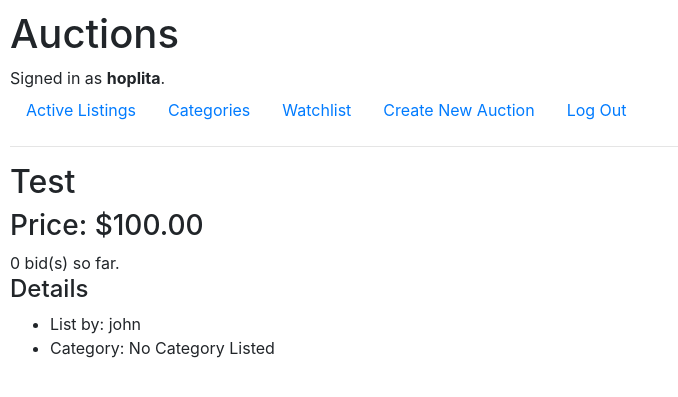
After one commit to pszumanski/CS50W, a Django app: page /auctions/3 in a window 1280 px wide. The commit adds this page. Shown: the top 397 px of the page, without its empty margins (0-678 px from the left). Run offline with Django 3.2, Linux system fonts and the light colour scheme; a user stored in the database is signed in; data comes from the database, SQL or seed files in the repository; both versions use the stored data as it was after the commit; data that the repository does not hold is empty; some libraries are stand-ins or nearby versions.

Commit message:
Project 2 - Most features implemented or partly implemented

```diff
--- a/commerce/auctions/models.py
+++ b/commerce/auctions/models.py
@@ -1,3 +1,5 @@
+from datetime import datetime
+
 from django.contrib.auth.models import AbstractUser
 from django.db import models
 
@@ -10,14 +12,21 @@ class Category(models.Model):
     category = models.CharField(max_length=64, unique=True)
     adult_only = models.BooleanField(default=True)
 
+    def __str__(self):
+        return self.category
+
 
 class Auction(models.Model):
-    seller = models.ForeignKey(User, on_delete=models.CASCADE)
     title = models.CharField(max_length=100)
     description = models.TextField()
-    starting_bid = models.IntegerField()
+    seller = models.ForeignKey(User, on_delete=models.CASCADE)
+    starting_bid = models.DecimalField(max_digits=7, decimal_places=2)
+    created_at = models.DateTimeField(auto_now_add=True)
     category = models.ForeignKey(Category, on_delete=models.CASCADE, null=True, blank=True)
     image_url = models.URLField(null=True, blank=True)
+
+    def __str__(self):
+        return self.title
 
 
 class AuctionWinner(models.Model):
@@ -27,14 +36,17 @@ class AuctionWinner(models.Model):
 
 class Bid(models.Model):
     auction = models.ForeignKey(Auction, on_delete=models.CASCADE)
-    bid = models.IntegerField()
+    bid = models.DecimalField(max_digits=7, decimal_places=2)
     bidder = models.ForeignKey(User, on_delete=models.CASCADE)
+
+    def __str__(self):
+        return str(self.bid)
 
 
 class Comment(models.Model):
+    auction = models.ForeignKey(Auction, on_delete=models.CASCADE)
     comment = models.TextField()
     author = models.ForeignKey(User, on_delete=models.CASCADE)
-    auction = models.ForeignKey(Auction, on_delete=models.CASCADE)
 
 
 class Watchlist(models.Model):
--- a/commerce/auctions/static/auctions/styles.css
+++ b/commerce/auctions/static/auctions/styles.css
@@ -39,3 +39,20 @@ form p textarea {
     align-items: center;
     text-align: center;
 }
+
+img {
+    border: 2px solid gray;
+    border-radius: 7px;
+    max-height: 30vh;
+    width: auto;
+    max-width: 50vw;
+}
+
+.solo-image {
+    max-height: 60vh;
+    width: auto;
+    max-width: 70vw;
+    display: inline-block;
+    border: 4px solid gray;
+    border-radius: 12px;
+}
--- /dev/null
+++ b/commerce/auctions/templates/auctions/auction.html
@@ -0,0 +1,40 @@
+{% extends "auctions/layout.html" %}
+
+{% block body %}
+    <h2>{{ auction.title }}</h2>
+    <div>
+        {% if auction.image_url %}
+            <img class="solo-image" src="{{ auction.image_url }}" alt="Picture of {{ auction.title }}">
+            {{ auction.description }}
+        {% endif %}
+    </div>
+    <div>
+        <h3>Price:
+            {% if current_bid %}
+            ${{ current_bid.bid }}
+            {% else %}
+            ${{ auction.starting_bid }}
+            {% endif %}
+        </h3>
+        {{ bids_count }} bid(s) so far.
+        {% if current_bid %}
+            {% if current_bid.bidder == user %}
+                Your bid is the current bid.
+            {% endif %}
+        {% endif %}
+
+    </div>
+    <div>
+        <h4>Details</h4>
+        <ul>
+            <li>List by: {{ auction.seller }} </li>
+            <li>Category:
+                {% if auction.category %}
+                    <a href="categories/{{ auction.category.id }}">{{ auction.category }}</a>
+                {% else %}
+                    No Category Listed
+                {% endif %}
+            </li>
+        </ul>
+    </div>
+{% endblock %}
--- /dev/null
+++ b/commerce/auctions/templates/auctions/category.html
@@ -0,0 +1,4 @@
+{% extends "auctions/index.html" %}
+{% block header %}
+    {{ category }}
+{% endblock %}
--- a/commerce/auctions/templates/auctions/layout.html
+++ b/commerce/auctions/templates/auctions/layout.html
@@ -20,7 +20,16 @@
             <li class="nav-item">
                 <a class="nav-link" href="{% url 'index' %}">Active Listings</a>
             </li>
+            <li class="nav-item">
+                <a class="nav-link" href="{% url 'categories' %}">Categories</a>
+            </li>
             {% if user.is_authenticated %}
+                <li class="nav-item">
+                    <a class="nav-link" href="{% url 'watchlist' %}">Watchlist</a>
+                </li>
+                <li class="nav-item">
+                    <a class="nav-link" href="{% url 'new_auction' %}">Create New Auction</a>
+                </li>
                 <li class="nav-item">
                     <a class="nav-link" href="{% url 'logout' %}">Log Out</a>
                 </li>
--- /dev/null
+++ b/commerce/auctions/templates/auctions/watchlist.html
@@ -0,0 +1,4 @@
+{% extends "auctions/index.html" %}
+{% block header %}
+Watchlist
+{% endblock %}
--- a/commerce/auctions/urls.py
+++ b/commerce/auctions/urls.py
@@ -8,4 +8,8 @@ urlpatterns = [
     path("logout", views.logout_view, name="logout"),
     path("register", views.register, name="register"),
     path("auctions/new", views.new_auction, name="new_auction"),
+    path("auctions/<int:auction_id>", views.auction, name="auction"),
+    path("categories", views.categories, name="categories"),
+    path("categories/<int:category_id>", views.category, name="category"),
+    path("watchlist", views.watchlist, name="watchlist"),
 ]
--- a/commerce/auctions/views.py
+++ b/commerce/auctions/views.py
@@ -1,3 +1,5 @@
+from datetime import datetime
+
 from django.contrib.auth import authenticate, login, logout
 from django.contrib.auth.decorators import login_required
 from django.db import IntegrityError
@@ -5,12 +7,21 @@ from django.http import HttpResponse, HttpResponseRedirect
 from django.shortcuts import render
 from django.urls import reverse
 
-from .models import User
+from .models import User, Auction, Category, Bid, Comment, AuctionWinner, Watchlist
 from .forms import AuctionForm
 
 
 def index(request):
-    return render(request, "auctions/index.html")
+    bids = {}
+    for auction in Auction.objects.all():
+        bids[auction] = [auction.starting_bid]
+    for bid in Bid.objects.all():
+        bids[bid.auction].append(bid)
+
+    return render(request, "auctions/index.html", {
+        "auctions": Auction.objects.all(),
+        "bids": bids
+    })
 
 
 def login_view(request):
@@ -71,10 +82,15 @@ def new_auction(request):
         form = AuctionForm(request.POST)
 
         if form.is_valid():
-
-            auction = form.cleaned_data["auction"]
-
-            auction.save()
+            new_auction = Auction(
+                title=form.cleaned_data["title"],
+                description=form.cleaned_data["description"],
+                seller=request.user,
+                starting_bid=form.cleaned_data["starting_bid"],
+                category=form.cleaned_data["category"],
+                image_url=form.cleaned_data["image_url"],
+            )
+            new_auction.save()
 
             return HttpResponseRedirect(reverse("index"))
         else:
@@ -84,3 +100,38 @@ def new_auction(request):
     return render(request, "auctions/new_auction.html", {
         "form": AuctionForm()
     })
+
+
+def auction(request, auction_id):
+    selected_auction = Auction.objects.get(id=auction_id)
+    current_bid = Bid.objects.filter(auction=selected_auction).last()
+    return render(request, "auctions/auction.html", {
+        "user": request.user,
+        "auction": selected_auction,
+        "comments": Comment.objects.filter(auction=selected_auction),
+        "bids_count": len(Bid.objects.filter(auction=selected_auction)),
+        "current_bid": current_bid,
+        "winner": AuctionWinner.objects.filter(auction=selected_auction).first(),
+        "watchlist": Watchlist.objects.filter(user=request.user),
+    })
+
+
+def categories(request):
+    return render(request, "auctions/categories.html", {
+        "categories": Category.objects.all(),
+    })
+
+
+def category(request, category_id):
+    selected_category = Category.objects.get(pk=category_id)
+    return render(request, "auctions/category.html", {
+        "category": selected_category,
+        "auctions": Auction.objects.filter(category=selected_category),
+    })
+
+
+def watchlist(request):
+    auctions = [watchlist_item.auction for watchlist_item in Watchlist.objects.filter(user=request.user)]
+    return render(request, "auctions/watchlist.html", {
+        "auctions": auctions,
+    })
```
Also changed, not shown: commerce/auctions/forms.py (+5 -8 lines), commerce/auctions/templates/auctions/categories.html (added, +18 -0 lines), commerce/auctions/templates/auctions/index.html (+18 -3 lines), commerce/__init__.py (added), commerce/auctions/migrations/0004_auction_date.py (added), commerce/auctions/migrations/0005_remove_auction_date_auction_created_at.py (added), commerce/auctions/migrations/0006_alter_auction_starting_bid_alter_bid_bid.py (added), commerce/db.sqlite3.
